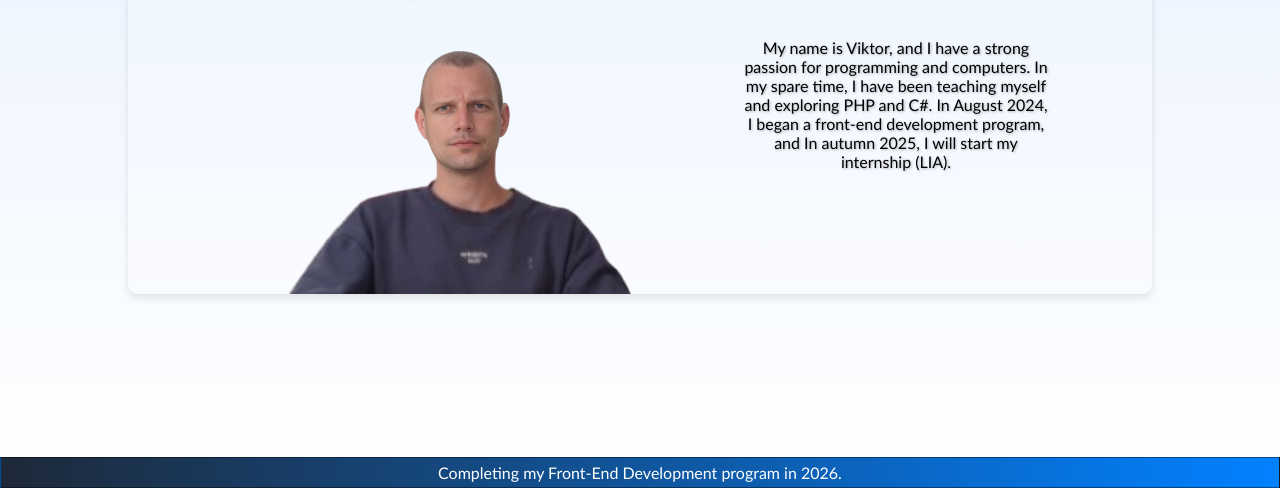
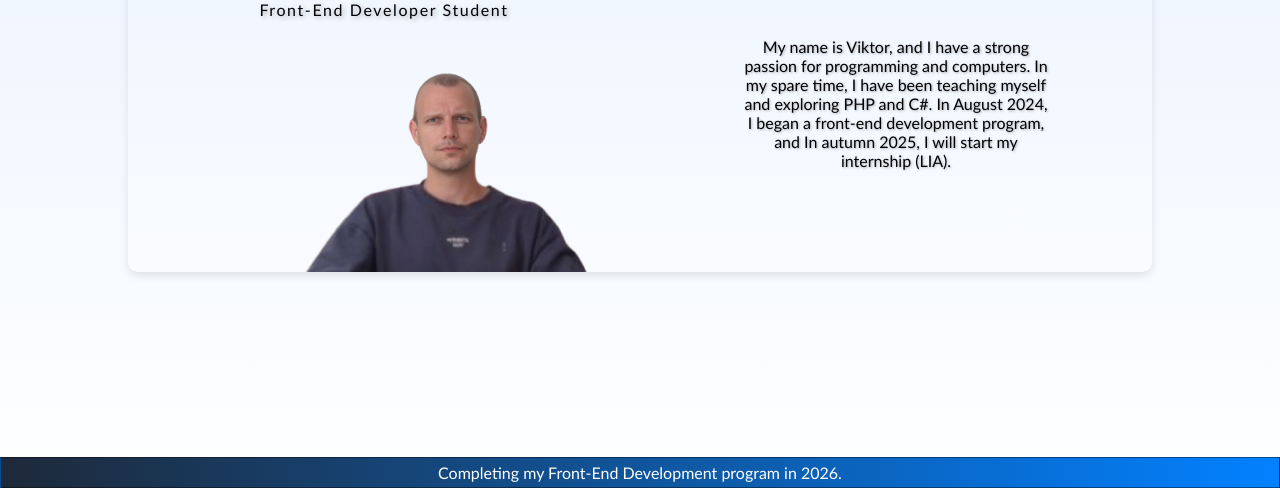
Before and after one commit to Viktorwahlqvist/Viktorwahlqvist.github.io, a plain HTML site: page About.html in a window 1280 px wide. Shown: the part 312-800 px from the top of the page. Drawn offline with nearby package versions, Linux system fonts and the light colour scheme.

Commit message:
Update style.css

```diff
--- a/style.css
+++ b/style.css
@@ -105,7 +105,8 @@ section.about-container > .About-para{
 }
 section.about-container > .About-pic{
     padding-top: 10%;
-    size-adjust: auto;
+    width: 80%;
+    height: auto;
 }
 article > .p-about-me{
     margin: 10% 20%;
```
